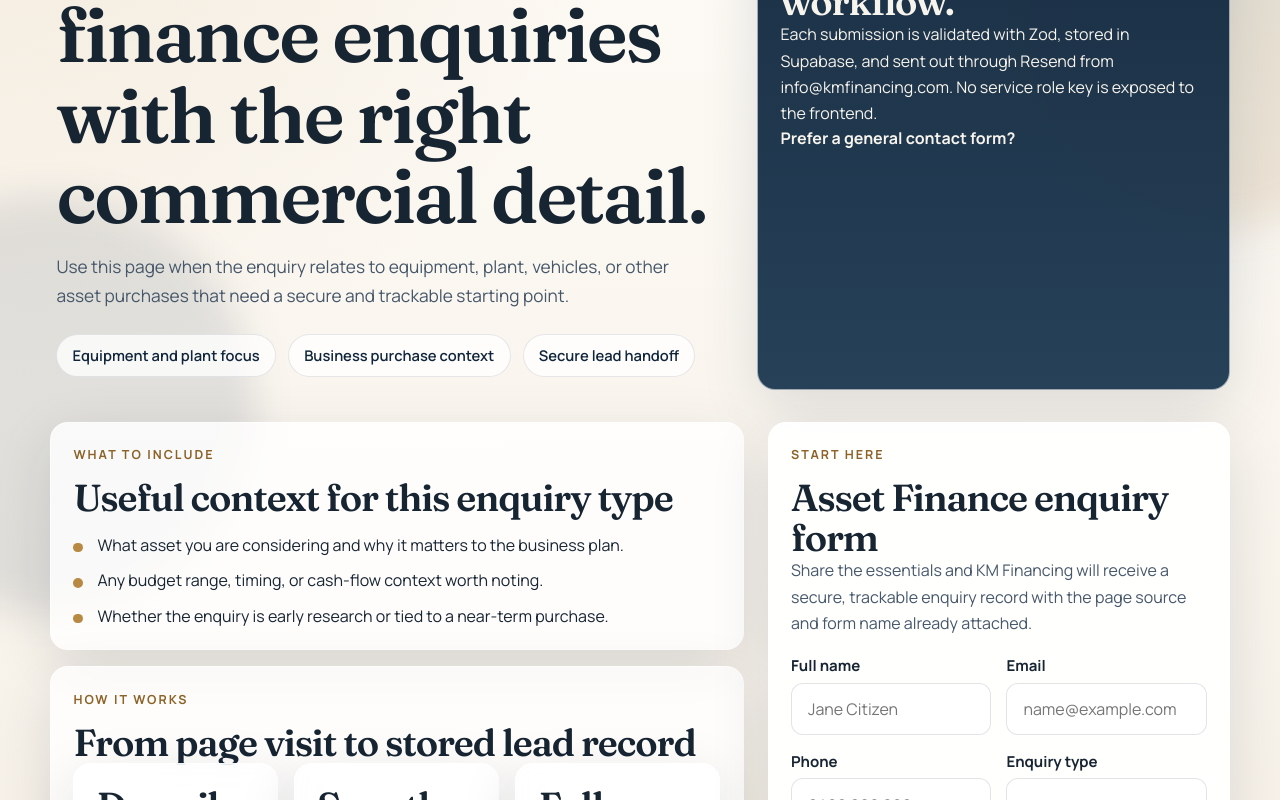
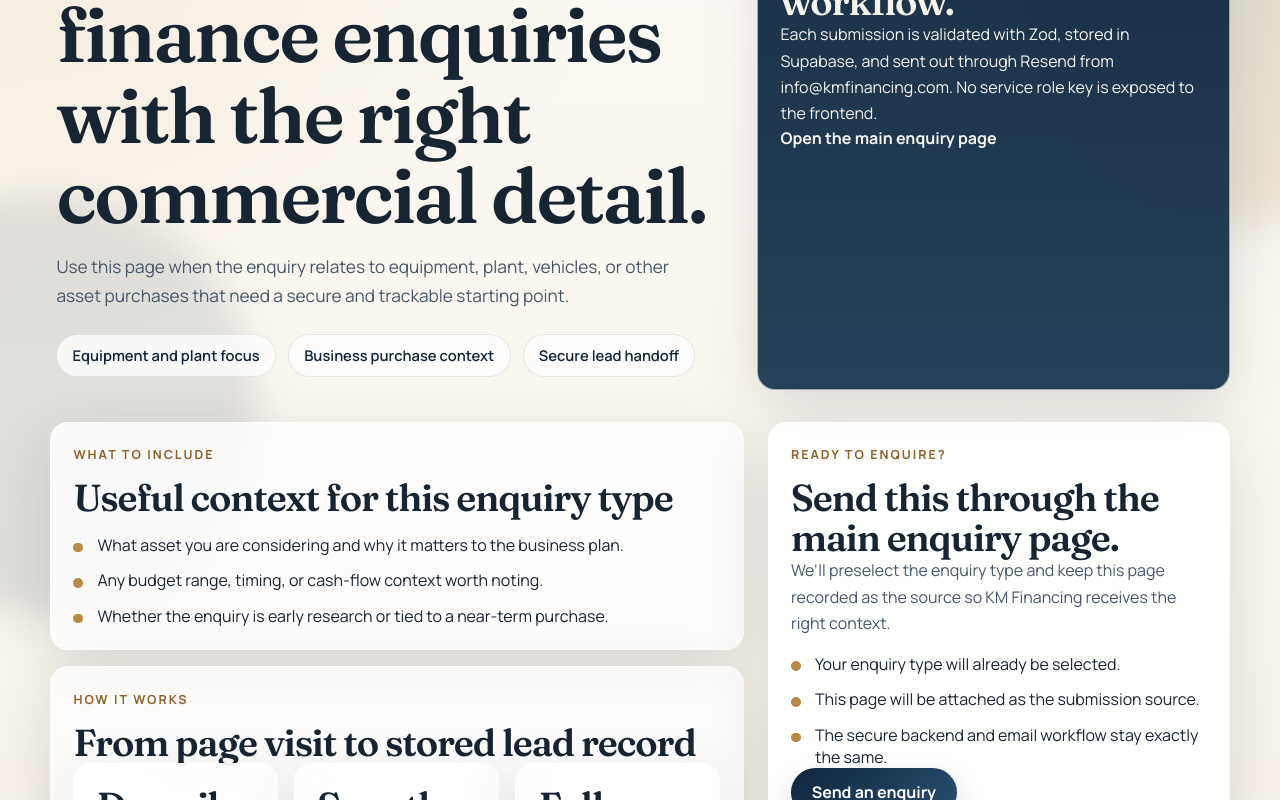
Before and after one commit to bigkdddddddd/Home-loan-website-new, a Next.js app: page /asset-finance in a window 1280 px wide. Shown: the part 300-1100 px from the top of the page. Built offline with nearby package versions, Linux system fonts and the light colour scheme.

Commit message:
Route journey pages to dedicated enquiry page

```diff
--- a/app/[slug]/page.tsx
+++ b/app/[slug]/page.tsx
@@ -2,7 +2,6 @@ import type { Metadata } from "next";
 import Link from "next/link";
 import { notFound } from "next/navigation";
 
-import { EnquiryForm } from "@/components/forms/EnquiryForm";
 import { getJourneyPage, journeyPages } from "@/lib/site-content";
 
 type PageProps = {
@@ -40,6 +39,7 @@ export default async function JourneyPage({ params }: PageProps) {
   const relatedPages = journeyPages
     .filter((entry) => entry.slug !== slug)
     .slice(0, 3);
+  const enquiryHref = `/enquiry?type=${encodeURIComponent(page.enquiryType)}&source=${encodeURIComponent(`/${page.slug}`)}`;
 
   return (
     <div className="page-stack">
@@ -66,8 +66,8 @@ export default async function JourneyPage({ params }: PageProps) {
             out through Resend from info@kmfinancing.com. No service role key is
             exposed to the frontend.
           </p>
-          <Link className="text-link" href="/#forms">
-            Prefer a general contact form?
+          <Link className="text-link" href={enquiryHref}>
+            Open the main enquiry page
           </Link>
         </aside>
       </section>
@@ -113,19 +113,20 @@ export default async function JourneyPage({ params }: PageProps) {
 
         <aside className="content-sidebar">
           <article className="panel panel--form">
-            <p className="eyebrow">Start here</p>
-            <h2>{page.label} enquiry form</h2>
+            <p className="eyebrow">Ready to enquire?</p>
+            <h2>Send this through the main enquiry page.</h2>
             <p>
-              Share the essentials and KM Financing will receive a secure,
-              trackable enquiry record with the page source and form name
-              already attached.
+              We&apos;ll preselect the enquiry type and keep this page recorded as
+              the source so KM Financing receives the right context.
             </p>
-            <EnquiryForm
-              defaultEnquiryType={page.enquiryType}
-              formName={page.formName}
-              sourcePage={`/${page.slug}`}
-              submitLabel={page.submitLabel}
-            />
+            <ul className="checklist">
+              <li>Your enquiry type will already be selected.</li>
+              <li>This page will be attached as the submission source.</li>
+              <li>The secure backend and email workflow stay exactly the same.</li>
+            </ul>
+            <Link className="button" href={enquiryHref}>
+              Send an enquiry
+            </Link>
           </article>
         </aside>
       </section>
```
